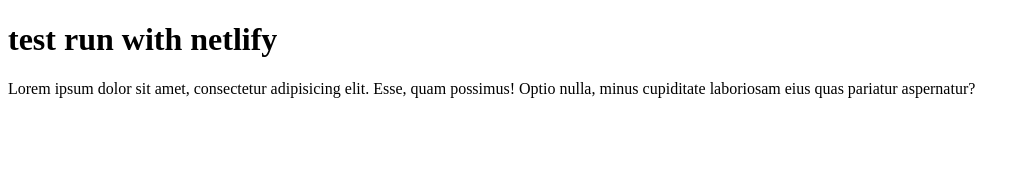
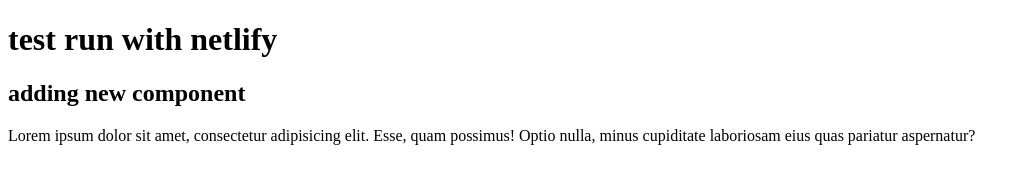
Before and after one commit to ElmaLame/netflify-exercise, a plain HTML site: page index.html in a window 1280 px wide. Shown: the whole page, without its empty margins (0-1030 px from the left). Drawn offline with Linux system fonts and the light colour scheme.

Commit message:
added the h2

```diff
--- a/index.html
+++ b/index.html
@@ -8,6 +8,7 @@
   </head>
   <body>
     <h1>test run with netlify</h1>
+    <h2>adding new component</h2>
     <p>
       Lorem ipsum dolor sit amet, consectetur adipisicing elit. Esse, quam
       possimus! Optio nulla, minus cupiditate laboriosam eius quas pariatur
```
